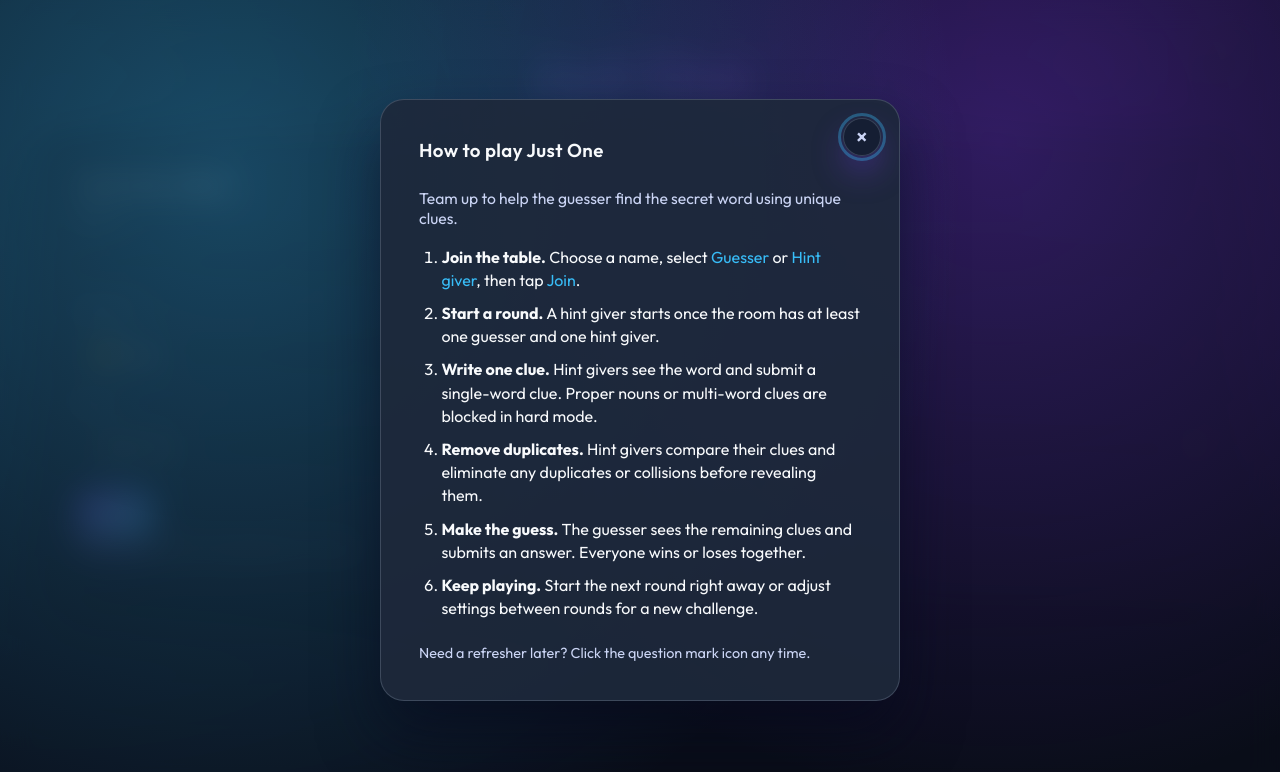
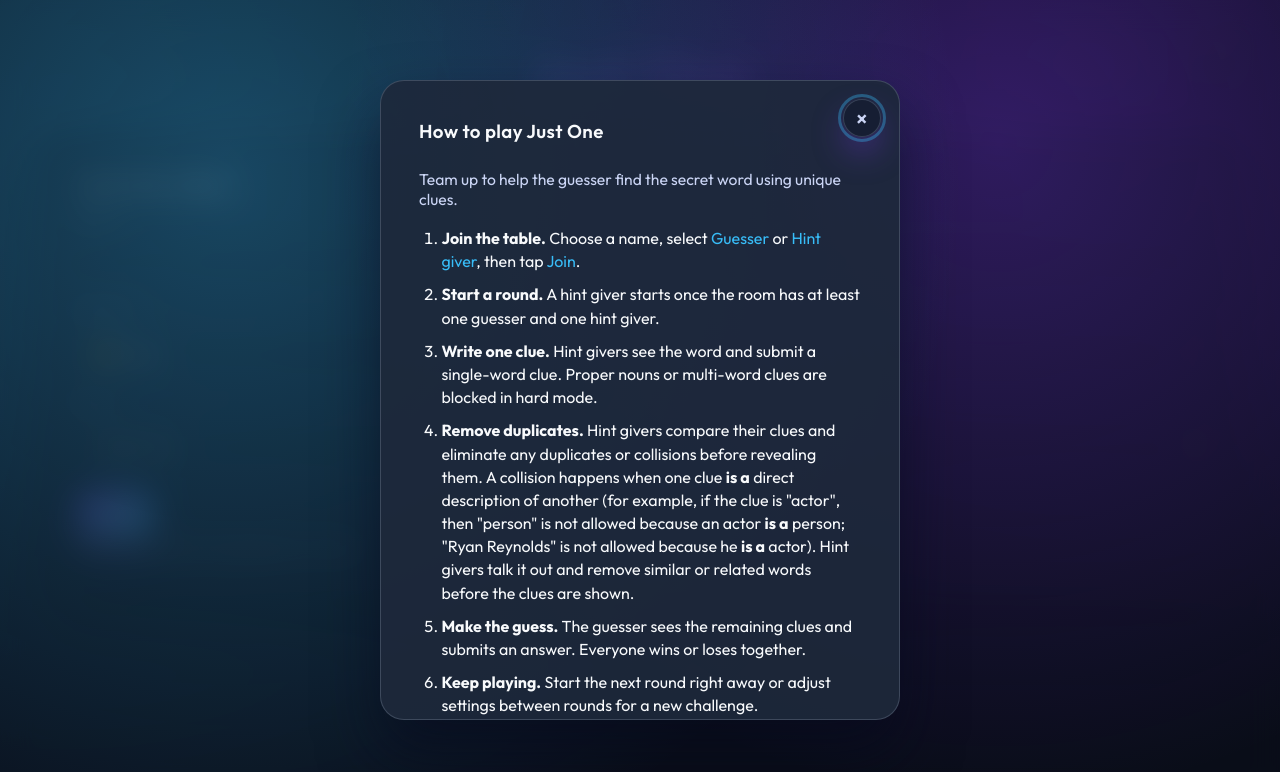
Before and after one commit to Dennis-liu-asdrp/just-one, a website: page public/index.html in a window 1280 px wide. Drawn offline with Linux system fonts and the light colour scheme; no server answers.

Commit message:
clarifies collisions

```diff
--- a/public/index.html
+++ b/public/index.html
@@ -107,7 +107,7 @@
           <li><strong>Join the table.</strong> Choose a name, select <em>Guesser</em> or <em>Hint giver</em>, then tap <em>Join</em>.</li>
           <li><strong>Start a round.</strong> A hint giver starts once the room has at least one guesser and one hint giver.</li>
           <li><strong>Write one clue.</strong> Hint givers see the word and submit a single-word clue. Proper nouns or multi-word clues are blocked in hard mode.</li>
-          <li><strong>Remove duplicates.</strong> Hint givers compare their clues and eliminate any duplicates or collisions before revealing them.</li>
+          <li><strong>Remove duplicates.</strong> Hint givers compare their clues and eliminate any duplicates or collisions before revealing them. A collision happens when one clue <strong>is a</strong> direct description of another (for example, if the clue is "actor", then "person" is not allowed because an actor <strong>is a</strong> person; "Ryan Reynolds" is not allowed because he <strong>is a</strong> actor). Hint givers talk it out and remove similar or related words before the clues are shown.</li>
           <li><strong>Make the guess.</strong> The guesser sees the remaining clues and submits an answer. Everyone wins or loses together.</li>
           <li><strong>Keep playing.</strong> Start the next round right away or adjust settings between rounds for a new challenge.</li>
         </ol>
```
